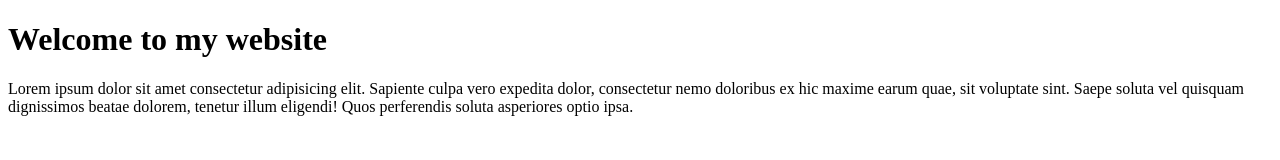
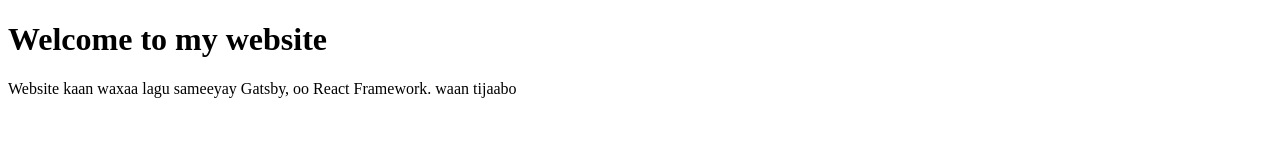
Before and after one commit to alisalad/udubsoft, a Gatsby site: page / in a window 1280 px wide. Built offline with nearby package versions, Linux system fonts and the light colour scheme; Gatsby itself is replaced by a stand-in of ours.

Commit message:
waxbaan ka bedaly index file-ka

```diff
--- a/src/pages/index.js
+++ b/src/pages/index.js
@@ -4,8 +4,9 @@ import Link from 'gatsby-link'
 const IndexPage = () => (
   <div>
     <h1>Welcome to my website</h1>
-    <p>Lorem ipsum dolor sit amet consectetur adipisicing elit. Sapiente culpa vero expedita dolor, consectetur nemo doloribus ex hic maxime earum quae, sit voluptate sint. Saepe soluta vel quisquam dignissimos beatae dolorem, tenetur illum eligendi! Quos perferendis soluta asperiores optio ipsa.</p>
-
+    <p>
+      Website kaan waxaa lagu sameeyay Gatsby, oo React Framework. waan tijaabo
+    </p>
   </div>
 )
 
```
